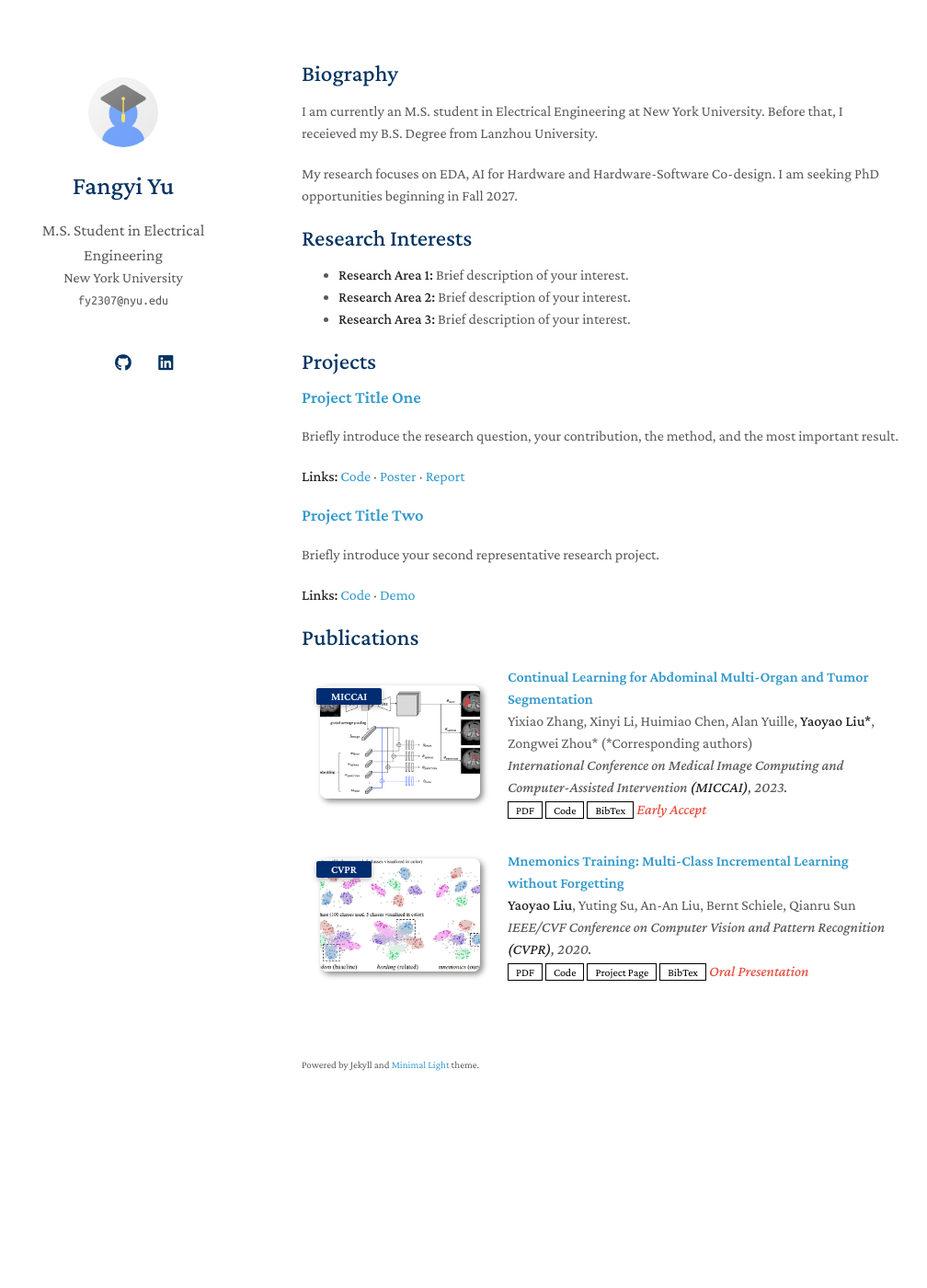
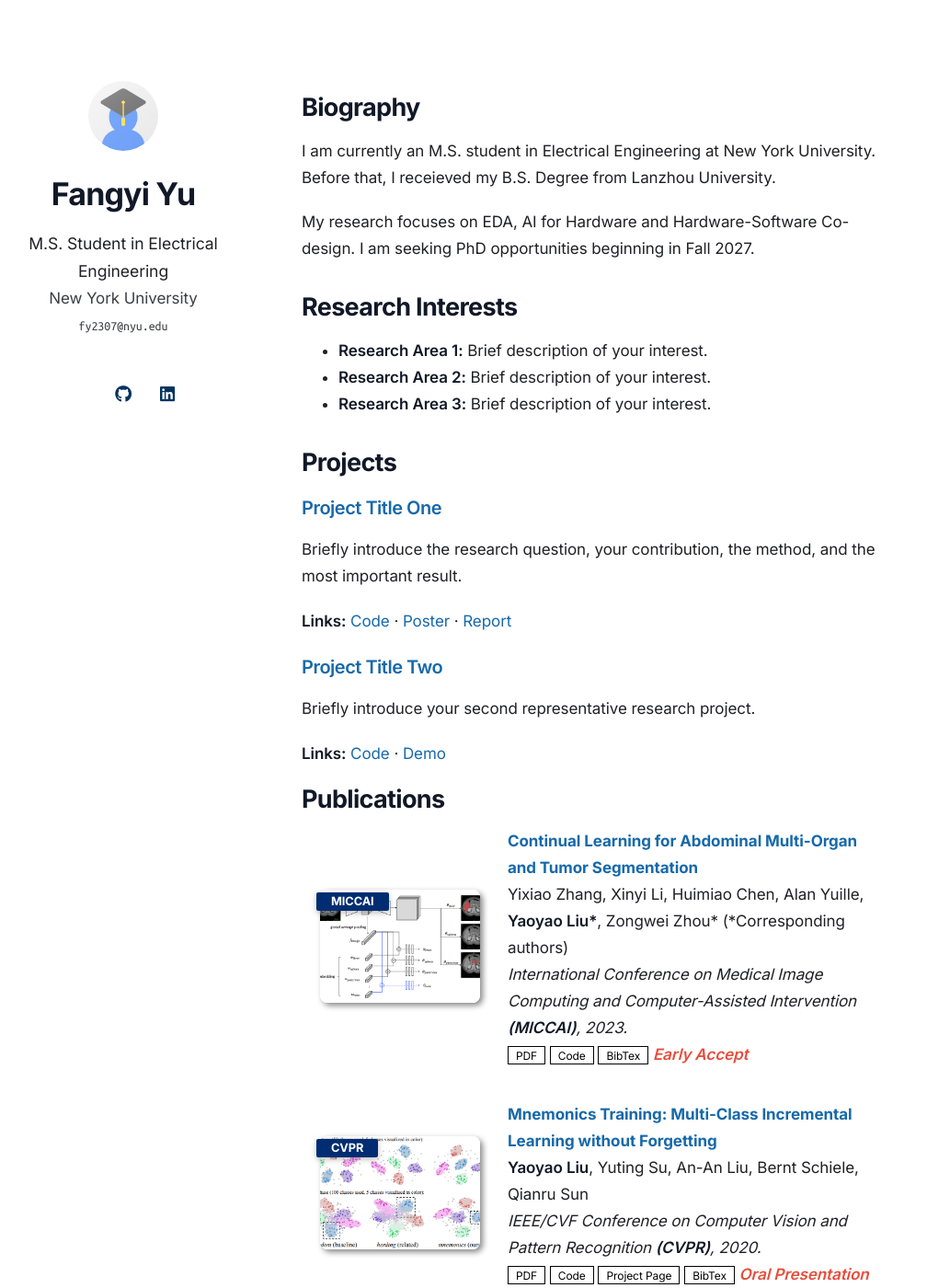
Before and after one commit to fangyiyu02/fangyiyu02.github.io, a Jekyll site: the page built from index.md, in a window 1280 px wide and 1400 px high. Shown: the whole window at 92% size, without its empty margins (142-1150 px from the left). Built offline with Jekyll 4.4.1, drawn with Linux system fonts in a browser that asks for light colours; a style sheet for code colours, icons or effects is not loaded; our own code applies the rules of GitHub Pages for plain Markdown files.

Commit message:
Enhance typography and color styles in minimal-light theme
Added custom typography and color styles for body, headers, and links.

```diff
--- a/_sass/minimal-light-no-dark-mode.scss
+++ b/_sass/minimal-light-no-dark-mode.scss
@@ -1,3 +1,5 @@
+@import url("https://fonts.googleapis.com/css2?family=Inter:wght@400;500;600;700&display=swap");
+
 .pub-row {
   display: flex;
   align-items: center;}
@@ -516,3 +518,79 @@ footer {
   display:none;
   font-family: monospace;
 }
+
+/* Fangyi's custom typography and colors */
+
+body {
+  background-color: #ffffff;
+  color: #202124;
+  font-family: "Inter", -apple-system, BlinkMacSystemFont, "Segoe UI",
+    Roboto, Helvetica, Arial, sans-serif;
+  font-size: 17px;
+  line-height: 1.7;
+  letter-spacing: -0.005em;
+}
+
+p,
+li,
+ul,
+ol,
+table,
+section {
+  color: #202124;
+}
+
+header {
+  font-family: "Inter", -apple-system, BlinkMacSystemFont, "Segoe UI",
+    Roboto, Helvetica, Arial, sans-serif;
+}
+
+header p,
+header email,
+autocolor {
+  color: #3c4043;
+}
+
+h1,
+h2,
+h3,
+h4,
+h5,
+h6 {
+  color: #111827;
+  font-family: "Inter", -apple-system, BlinkMacSystemFont, "Segoe UI",
+    Roboto, Helvetica, Arial, sans-serif;
+  letter-spacing: -0.025em;
+}
+
+h1 {
+  font-size: 34px;
+  font-weight: 700;
+}
+
+h2 {
+  margin-top: 34px;
+  margin-bottom: 18px;
+  font-size: 27px;
+  font-weight: 650;
+}
+
+h3 {
+  margin-top: 24px;
+  font-size: 20px;
+  font-weight: 600;
+}
+
+strong {
+  color: #111827;
+  font-weight: 600;
+}
+
+a {
+  color: #1769aa;
+}
+
+a:hover {
+  color: #0b4f8a;
+  text-decoration: underline;
+}
```
